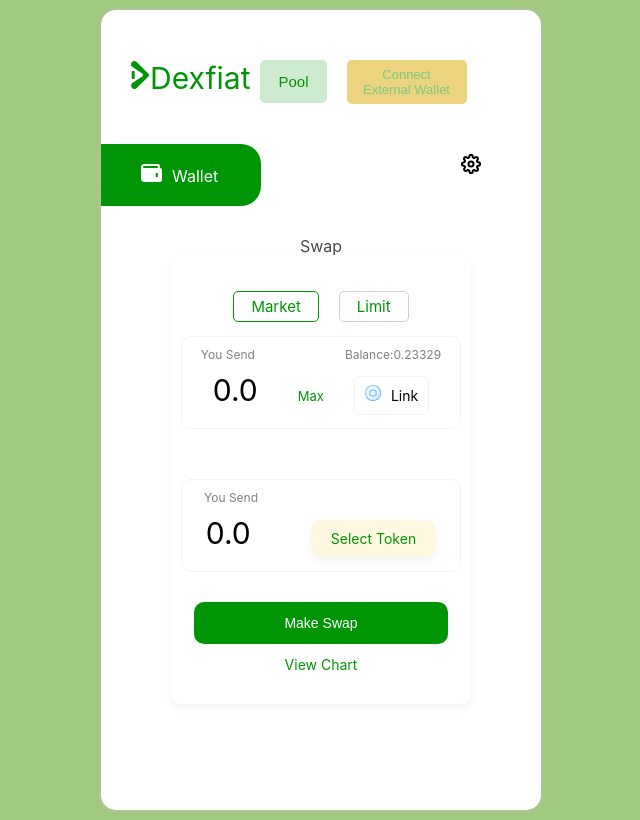
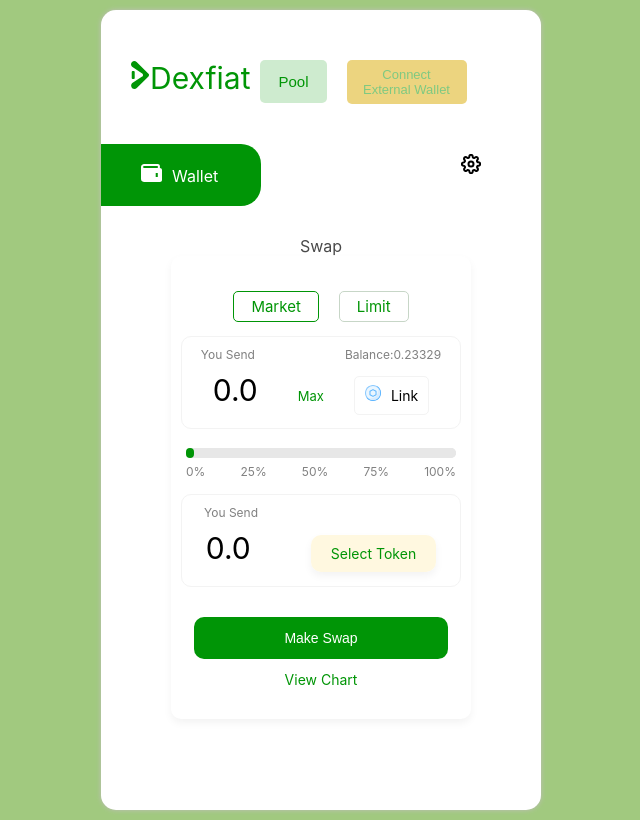
Before and after one commit to johnoseni1/Dexfiat-mobile, a React (Create React App) app: page /swap in a window 1280 px wide. Shown: the whole page, without its empty margins (319-959 px from the left). Built offline with nearby package versions, Linux system fonts and the light colour scheme.

Commit message:
Added progress bar

```diff
--- a/src/pages/swap-first/index.js
+++ b/src/pages/swap-first/index.js
@@ -11,8 +11,16 @@
 const Swap = () => {
   const [isOpen, setIsOpen] = useState(false);
 
+  const [progress, setProgress] = useState(3);
+
+  const [swap, setSwap] = useState('market');
+
   const togglePopup = () => {
     setIsOpen(!isOpen);
+  };
+
+  const onChangeProgress = (value) => {
+    setProgress(value);
   };
 
   return (
@@ -246,7 +254,55 @@
                 </div>
               </div>
 
-              <div className='remain' style={{ marginTop: '50px' }}>
+              <div style={{ padding: '0 15px' }}>
+                <progress value={progress} max='100'></progress>
+                <div className='percentage'>
+                  <div
+                    onClick={() => {
+                      onChangeProgress(3);
+                    }}
+                  >
+                    0%
+                  </div>
+                  <div
+                    onClick={() => {
+                      onChangeProgress(25);
+                    }}
+                  >
+                    25%
+                  </div>
+                  <div
+                    onClick={() => {
+                      onChangeProgress(50);
+                    }}
+                  >
+                    50%
+                  </div>
+                  <div
+                    onClick={() => {
+                      onChangeProgress(75);
+                    }}
+                  >
+                    75%
+                  </div>
+                  <div
+                    onClick={() => {
+                      onChangeProgress(100);
+                    }}
+                  >
+                    100%
+                  </div>
+                </div>
+              </div>
+
+              {swap === 'limit' && (
+                <div>
+                  <div></div>
+                  <div></div>
+                </div>
+              )}
+
+              <div className='remain' style={{ marginTop: '15px' }}>
                 <div className='top-guy'>
                   <span style={{ marginRight: '180px' }}>You Send</span>
                   {/* <span style={{marginLeft: "90px"}}>Balance:0.23329</span> */}
--- a/src/pages/swap-first/style.css
+++ b/src/pages/swap-first/style.css
@@ -1,5 +1,5 @@
 .boxery {
-    /* text-align: center; */
+  /* text-align: center; */
   position: relative;
   width: 15%;
   margin: 0 auto;
@@ -13,3 +13,54 @@
   border: 1px solid #999;
   overflow: auto;
 }
+
+/* Progress bar */
+progress {
+  -webkit-appearance: none;
+  -moz-appearance: none;
+  appearance: none;
+  width: 100%;
+  height: 10px;
+  border-radius: 5rem;
+}
+
+progress::-webkit-progress-bar {
+  background-color: #e7e7e7;
+  width: 100%;
+  border-radius: 5rem;
+}
+
+progress {
+  /* for FF target directly the element */
+  background-color: #e7e7e7;
+  width: 100%;
+  border-radius: 5rem;
+}
+
+progress::-webkit-progress-value {
+  background-color: #009506 !important;
+  -webkit-transition: all 0.7s;
+  transition: all 0.7s;
+  border-radius: 5rem;
+}
+
+progress::-moz-progress-bar {
+  /* for FF ::progress-bar is the value bar */
+  background-color: #009506 !important;
+  transition: all 0.7s;
+  border-radius: 5rem;
+}
+
+.percentage {
+  display: flex;
+  flex-direction: row;
+  align-items: center;
+  justify-content: space-between;
+  padding-top: 5px;
+  cursor: pointer;
+}
+
+.percentage div {
+  color: #808080;
+  font-size: 12px;
+}
```
